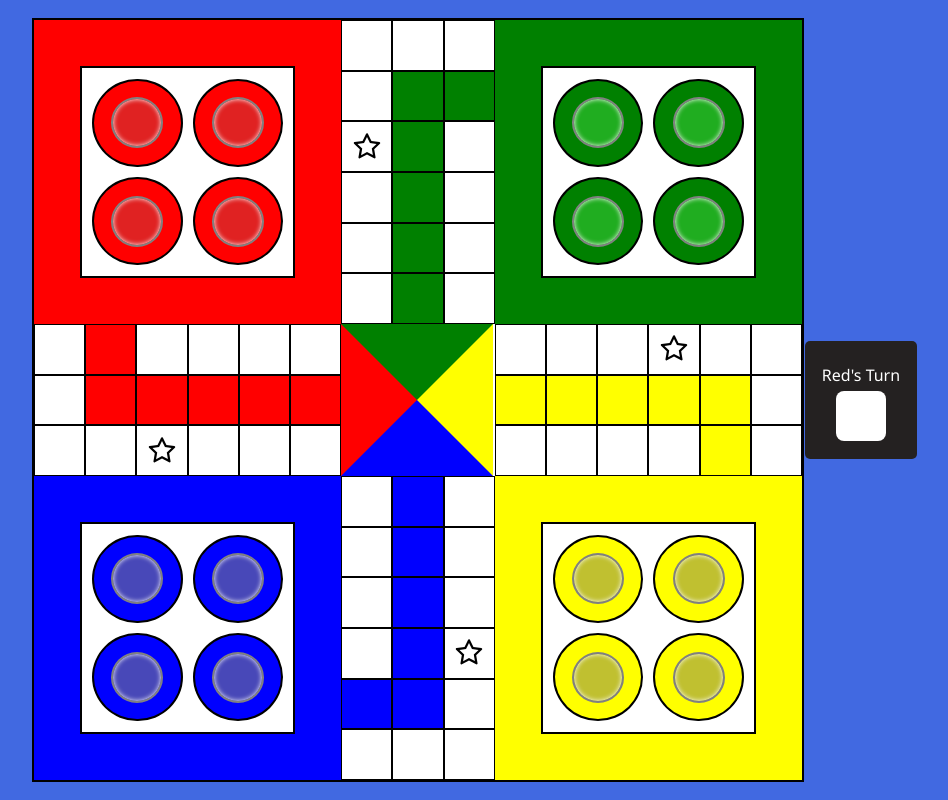
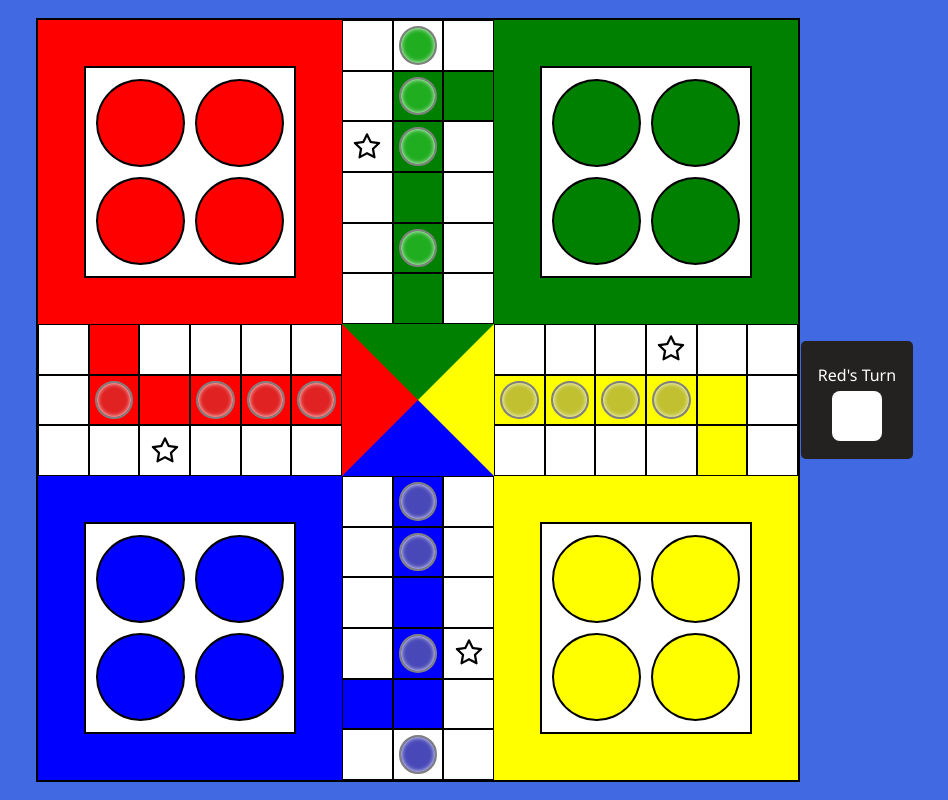
Before and after one commit to SachinBhattarai0/Ludo----The-game-for-legends, a React (Create React App) app: page / in a window 1280 px wide. Shown: the whole page, without its empty margins (165-1113 px from the left). Built offline with nearby package versions, Linux system fonts and the light colour scheme.

Commit message:
Added final path i.e home

```diff
--- a/src/components/Container/Container.css
+++ b/src/components/Container/Container.css
@@ -1,6 +1,6 @@
 .container {
   height: 95vh;
-  width: 45vw;
+  width: 95vh;
   background-color: white;
   display: grid;
   grid-template-columns: repeat(15, 1fr);
@@ -8,24 +8,10 @@
   border: 2px solid black;
 }
 
-@media screen and (max-width: 1600px) {
-  .container {
-    height: 95vh;
-    width: 60vw;
-  }
-}
-
-@media screen and (max-width: 1250px) {
-  .container {
-    height: 95vh;
-    width: 70vw;
-  }
-}
-
 @media screen and (max-width: 770px) {
   .container {
     height: 85vh;
-    width: 88vw;
+    width: 85vw;
   }
 }
 
--- a/src/components/FinalHomeContainer/FinalHomeContainer.css
+++ b/src/components/FinalHomeContainer/FinalHomeContainer.css
@@ -1,6 +1,7 @@
 .home {
   grid-row: 7 / span 3;
   grid-column: 7 / span 3;
+  position: relative;
 }
 .home-inner {
   width: 0;
@@ -8,3 +9,28 @@
   border-style: solid;
   border-color: green yellow blue red;
 }
+.final-home {
+  height: 60%;
+  width: 20px;
+  position: absolute;
+  background: transparent;
+}
+.final-home.red {
+  margin-top: 24px;
+  margin-left: 4px;
+}
+.final-home.green {
+  transform: rotate(90deg);
+  top: -20px;
+  left: 50px;
+}
+.final-home.yellow {
+  right: 0;
+  margin-top: 23px;
+  margin-right: 4px;
+}
+.final-home.blue {
+  transform: rotate(90deg);
+  bottom: -21px;
+  left: 49px;
+}
--- a/src/components/FinalHomeContainer/FinalHomeContainer.jsx
+++ b/src/components/FinalHomeContainer/FinalHomeContainer.jsx
@@ -1,9 +1,28 @@
 import React from "react";
+import { useTokenPositions } from "../../context/TokenPosition";
+import { repetationsOf } from "../../utils/countRepetions";
+import Token from "../Token/Token";
 import "./FinalHomeContainer.css";
 
+const COLORS = ["Red", "Green", "Yellow", "Blue"];
+
 const FinalHomeContainer = () => {
+  const { TokenPositions } = useTokenPositions();
+  console.log(TokenPositions);
   return (
     <div className="home">
+      {COLORS.map((color, i) => {
+        return (
+          <div key={i} className={`final-home ${color.toLowerCase()}`}>
+            {[...Array(repetationsOf("Home", TokenPositions[color]))].map(
+              (_, i) => (
+                <Token key={i} disable={true} color={color} />
+              )
+            )}
+          </div>
+        );
+      })}
+
       <div className="home-inner"></div>
     </div>
   );
--- a/src/components/Token/Token.css
+++ b/src/components/Token/Token.css
@@ -9,5 +9,9 @@
 
 .token:disabled {
   border-color: grey;
-  pointer-events: no;
 }
+.final-home .token {
+  height: 20px;
+  width: 20px;
+  border: none;
+}
--- a/src/context/TokenPosition.jsx
+++ b/src/context/TokenPosition.jsx
@@ -5,10 +5,14 @@ const TokenPosition = createContext();
 
 const TokenPositionProvider = ({ children }) => {
   const [TokenPositions, setTokenPositions] = useState({
-    Red: [null, null, null, null],
-    Green: [null, null, null, null],
-    Yellow: [null, null, null, null],
-    Blue: [null, null, null, null],
+    // Red: [null, null, null, null],
+    // Green: [null, null, null, null],
+    // Yellow: [null, null, null, null],
+    // Blue: [null, null, null, null],
+    Red: [31, 33, 34, 35],
+    Green: [1, 4, 7, 13],
+    Yellow: [36, 37, 38, 39],
+    Blue: [55, 58, 64, 70],
   });
 
   const checkForOut = (
@@ -21,7 +25,11 @@ const TokenPositionProvider = ({ children }) => {
     const keys = Object.keys(positions);
     keys.forEach((key) => {
       const index = positions[key].indexOf(newTokenPosition);
-      if (index !== -1 && !STARBOXINDEX.includes(newTokenPosition)) {
+      if (
+        index !== -1 &&
+        !STARBOXINDEX.includes(newTokenPosition) &&
+        newTokenPosition !== "Home"
+      ) {
         positions[key][index] = null;
       }
     });
--- a/src/utils/TokenPath.js
+++ b/src/utils/TokenPath.js
@@ -4,7 +4,7 @@ const Red = [
     26, 27, 28, 29, 41, 53, 52, 51, 50, 49,
     48, 56, 59, 62, 65, 68, 71, 70, 69, 66,
     63, 60, 57, 54, 47, 46, 45, 44, 43, 42,
-    30, 31, 32, 33, 34, 35, 'finalPath'
+    30, 31, 32, 33, 34, 35, 'Home'
 ];
 const Green = [
     5, 8, 11, 14, 17, 24, 25, 26, 27,
@@ -12,14 +12,14 @@ const Green = [
     59, 62, 65, 68, 71, 70, 69, 66, 63, 60,
     57, 54, 47, 46, 45, 44, 43, 42, 30, 18,
     19, 20, 21, 22, 23, 15, 12, 9, 6, 3,
-    0, 1, 4, 7, 10, 13, 16, 'finalPath'
+    0, 1, 4, 7, 10, 13, 16, 'Home'
 ];
 const Yellow = [
     52, 51, 50, 49, 48, 56, 59, 62, 65, 68, 71,
     70, 69, 66, 63, 60, 57, 54, 47,46, 45, 44,
     43, 42, 30, 18, 19, 20, 21,22, 23, 15, 12,
     9, 6, 3, 0, 1, 2,5, 8, 11, 14, 17, 24, 25,
-    26, 27, 28,29, 41, 40, 39, 38, 37, 36, 'finalPath'
+    26, 27, 28,29, 41, 40, 39, 38, 37, 36, 'Home'
 ];
 const Blue = [
     66, 63, 60, 57, 54, 47, 46, 45, 44,
@@ -27,7 +27,7 @@ const Blue = [
      15, 12, 9, 6, 3, 0, 1, 2, 5, 8, 11, 14,
     17, 24, 25, 26, 27, 28, 29, 41, 53, 52,
     51, 50, 49, 48, 56, 59, 62, 65, 68, 71,
-    70, 67, 64, 61, 58, 55, 'finalPath'
+    70, 67, 64, 61, 58, 55, 'Home'
 ];
 
 export const paths = {Red,Green,Yellow,Blue}
--- /dev/null
+++ b/src/utils/countRepetions.js
@@ -0,0 +1,7 @@
+export const repetationsOf = (item, array) => {
+  let count = 0;
+  array.forEach((val) => {
+    if (val == item) count++;
+  });
+  return count;
+};
```
